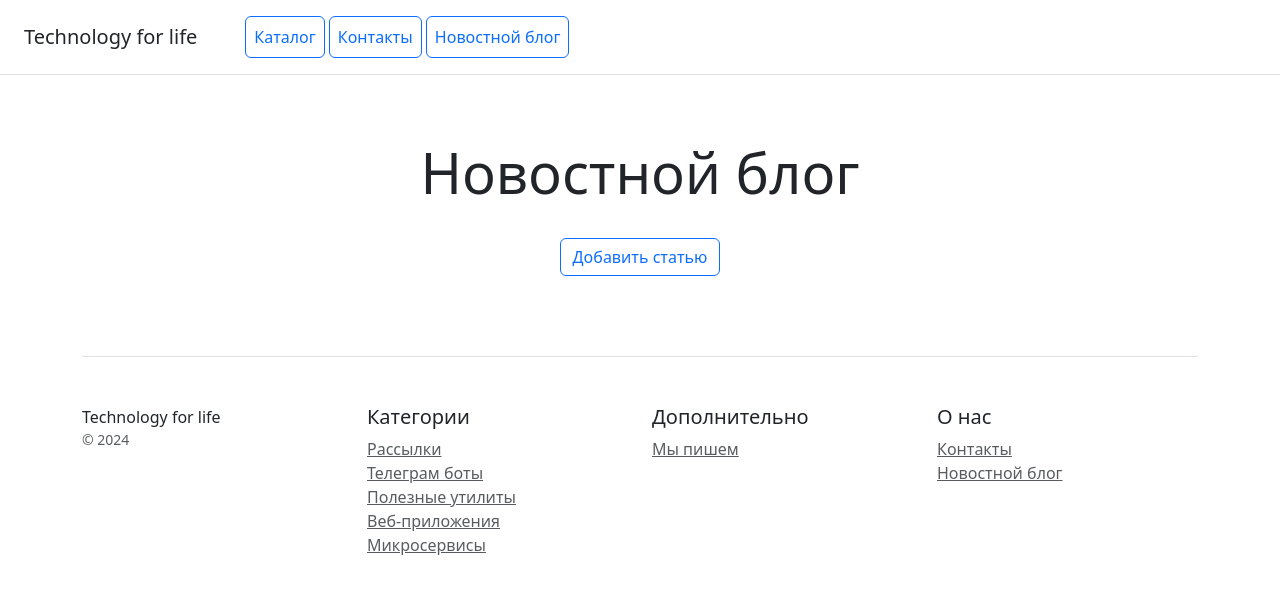
After one commit to Maryieng/projectHomeWork, a Django app: page /blog/blog_list/ in a window 1280 px wide. The commit adds this page. Shown: the top 594 px of the page. Run offline with Django 5.2, Linux system fonts and the light colour scheme; data that the repository does not hold is empty.

Commit message:
added main news page and page for adding articles

```diff
--- /dev/null
+++ b/blog/templates/blog/blogpost_list.html
@@ -0,0 +1,35 @@
+{% extends 'catalog/base.html' %}
+
+
+{% block title %} Новостной блог {% endblock %}
+
+{% block content %}
+
+<div class="pricing-header px-3 py-3 pt-md-5 pb-md-4 mx-auto text-center">
+    <h1 class="display-4">Новостной блог</h1>
+</div>
+<div class="col-12 mb-5 text-center">
+    <a class="btn btn-outline-primary" href="{% url 'blog:create' %}"> Добавить статью </a>
+</div>
+    <div class="container">
+    <div class="row row-cols-1 row-cols-sm-2 row-cols-md-3 g-3">
+        {% for object in object_list %}
+
+        <div class="col">
+            <div class="card mb-4 rounded-3 shadow-sm">
+                <div class="card-header py-3">
+                    <h4 align="center" class="my-0 fw-normal">{{ object|title }}</h4>
+                </div>
+                <div class="card-body">
+                    <ul align="center" class="list-unstyled mt-3 mb-4">
+                        <li>{{ object.content | truncatechars:100 }}</li>
+                        <li>{{ object.created_at }}</li>
+                        <li>Просмотров: {{ object.view_count }}</li>
+                    </ul>
+<!--                    <a href="{% url 'shop:product_info' object.pk %}" class="w-100 btn btn-lg btn-outline-primary"> Подробнее </a>-->
+                </div>
+            </div>
+        </div>
+{% endfor %}
+    </div>
+    {% endblock %}
--- a/blog/views.py
+++ b/blog/views.py
@@ -6,7 +6,7 @@ from blog.models import Blogpost
 
 class BlogpostCreateView(CreateView):
     model = Blogpost
-    fields = ('title', 'content', 'created_at', 'view_count')
+    fields = ('title', 'content')
     success_url = reverse_lazy('blog:blog_list')
 
 
--- a/catalog/templates/catalog/base.html
+++ b/catalog/templates/catalog/base.html
@@ -43,6 +43,7 @@
                 <h5>О нас</h5>
                 <ul class="list-unstyled text-small">
                     <li><a class="text-muted" href="/contacts/">Контакты</a></li>
+                    <li><a class="text-muted" href="{% url 'blog:blog_list' %}">Новостной блог</a></li>
                 </ul>
             </div>
         </div>
--- a/catalog/templates/catalog/menu.html
+++ b/catalog/templates/catalog/menu.html
@@ -5,6 +5,7 @@
     <nav class="ms-5">
         <a class="p-2 btn btn-outline-primary" href="/">Каталог</a>
         <a class="p-2 btn btn-outline-primary" href="/contacts/">Контакты</a>
+        <a href="{% url 'blog:blog_list' %}" class="p-2 btn btn-outline-primary"> Новостной блог </a>
     </nav>
 </div>
 {% endblock %}
```
Also changed, not shown: blog/templates/blog/blogpost_form.html (added, +26 -0 lines).
